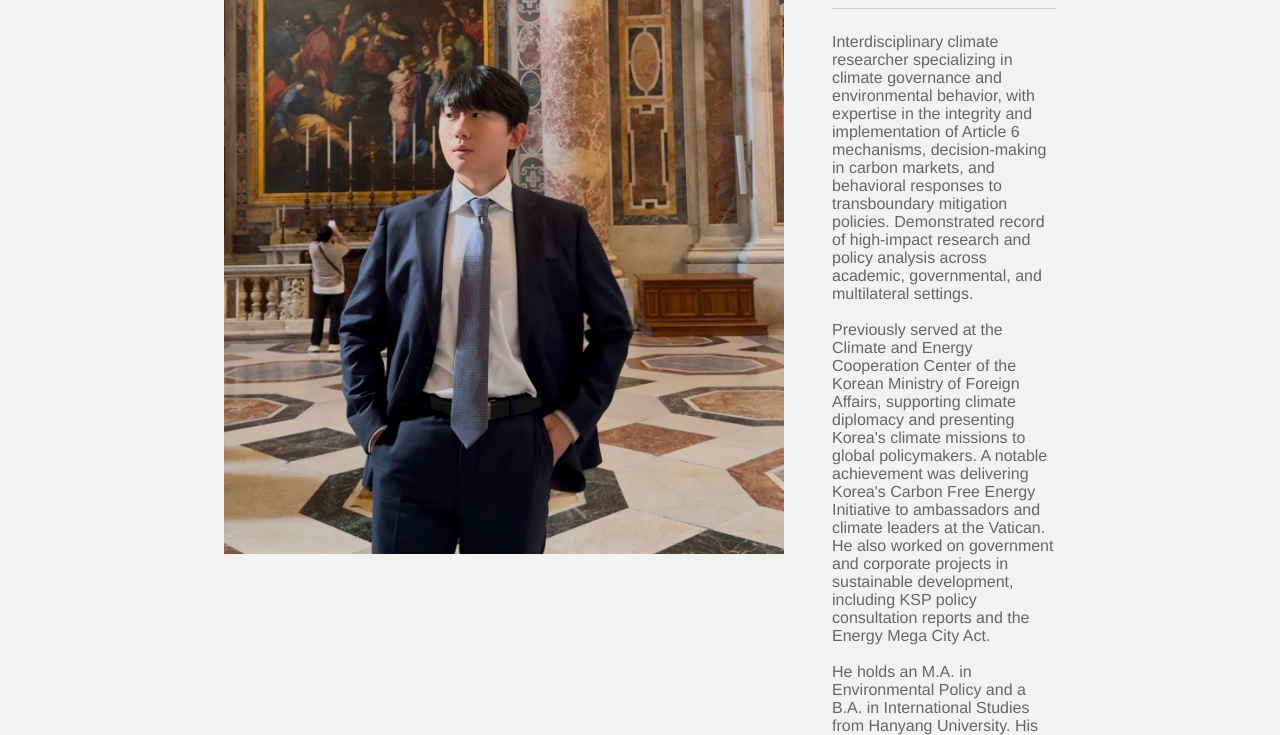
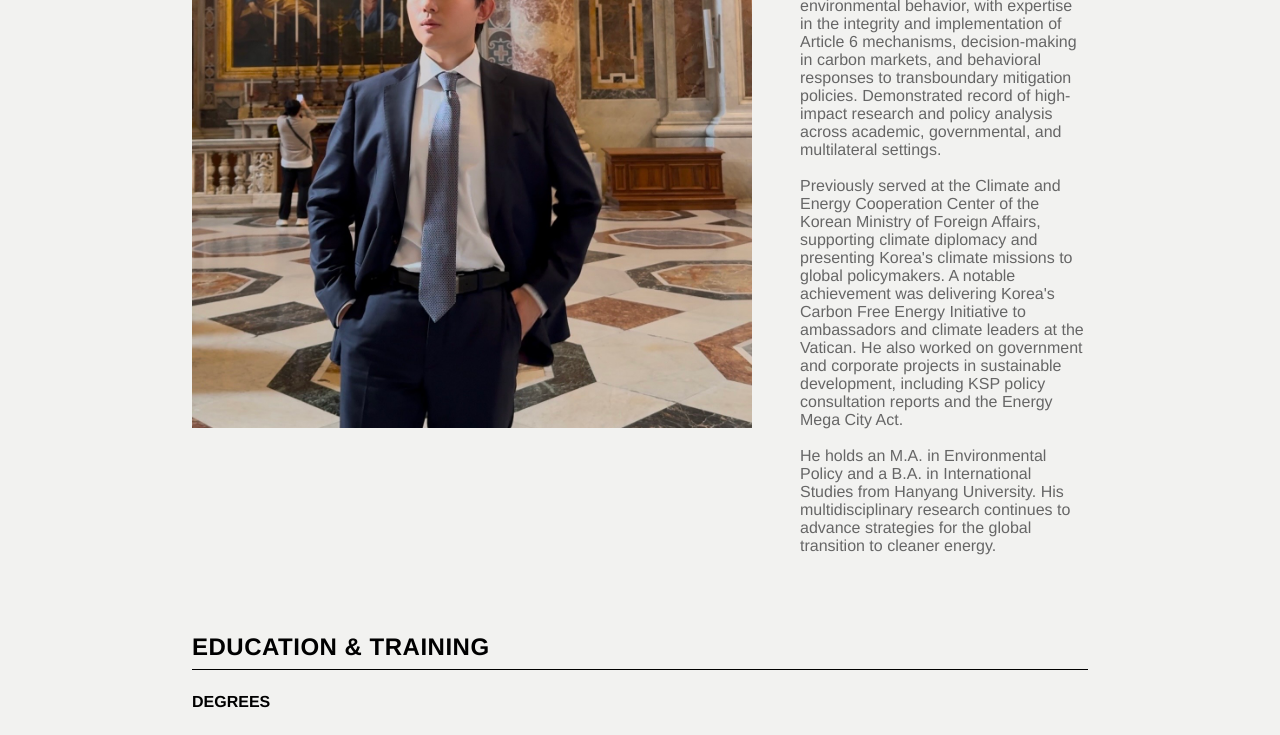
Before and after one commit to donkee96/tongkyu.kim.github.io, a website: page index.html in a window 1280 px wide. Shown: the part 347-1082 px from the top of the page. Drawn offline with Linux system fonts and the light colour scheme; a web font is replaced by a local one.

Commit message:
0916.1900
1900

```diff
--- a/index.html
+++ b/index.html
@@ -29,7 +29,7 @@
       scroll-behavior: smooth;
     }
     .container {
-      width: 65vw;
+      width: 70vw;
       margin: 0 auto 40px auto;
       background: var(--card);
       border-radius: 0;
```
